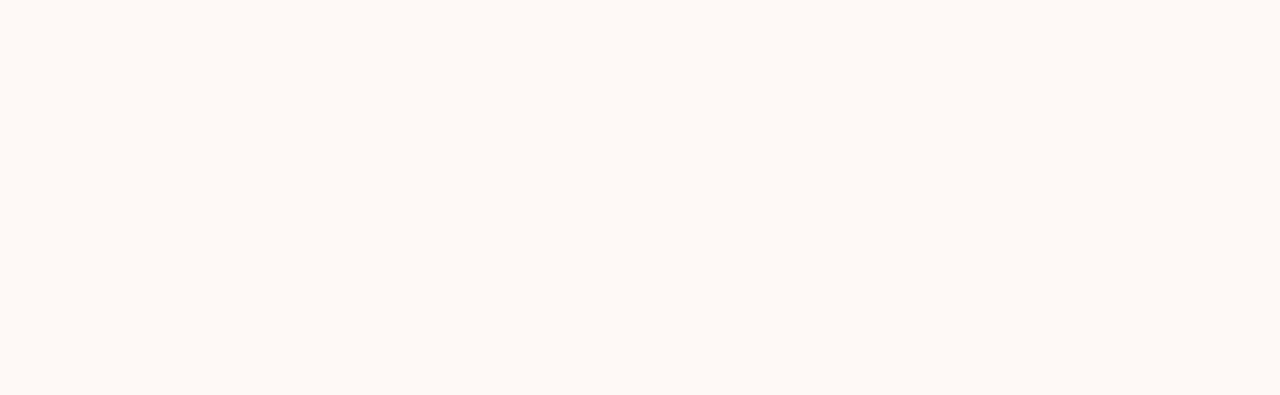
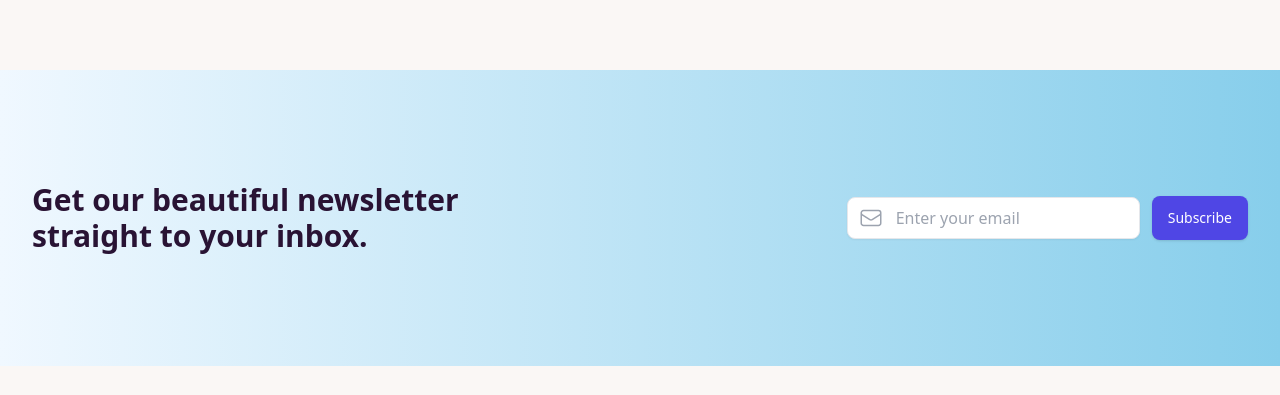
Before and after one commit to antudaa/NextTRIP, a React (Vite) app: page / in a window 1280 px wide. Shown: the part 1208-1603 px from the top of the page. Before the commit the page ends 1246 px from the top, so only its background shows below. Built offline with nearby package versions, Linux system fonts and the light colour scheme.

Commit message:
Implemented Newsletter Section

```diff
--- a/src/Components/NewSletter/NewSletter.jsx
+++ b/src/Components/NewSletter/NewSletter.jsx
@@ -2,9 +2,34 @@
 
 const NewSletter = () => {
     return (
-        <div>
-
-        </div>
+        <section className="py-28 relative my-8">
+            <div className="relative z-10 max-w-screen-xl mx-auto px-4 justify-between items-center gap-12 md:px-8 md:flex">
+                <div className="flex-1 max-w-lg">
+                    <h3 className="text-3xl font-bold">
+                        Get our beautiful newsletter straight to your inbox.
+                    </h3>
+                </div>
+                <div className="flex-1 mt-6 md:mt-0">
+                    <form onSubmit={(e) => e.preventDefault()} className="flex items-center gap-x-3 md:justify-end">
+                        <div className="relative">
+                            <svg className="w-6 h-6 text-gray-400 absolute left-3 inset-y-0 my-auto" xmlns="http://www.w3.org/2000/svg" fill="none" viewBox="0 0 24 24" strokeWidth={1.5} stroke="currentColor">
+                                <path strokeLinecap="round" strokeLinejoin="round" d="M21.75 6.75v10.5a2.25 2.25 0 01-2.25 2.25h-15a2.25 2.25 0 01-2.25-2.25V6.75m19.5 0A2.25 2.25 0 0019.5 4.5h-15a2.25 2.25 0 00-2.25 2.25m19.5 0v.243a2.25 2.25 0 01-1.07 1.916l-7.5 4.615a2.25 2.25 0 01-2.36 0L3.32 8.91a2.25 2.25 0 01-1.07-1.916V6.75" />
+                            </svg>
+                            <input
+                                type="email"
+                                required
+                                placeholder="Enter your email"
+                                className="w-full pl-12 pr-3 py-2 text-gray-500 bg-white outline-none border focus:border-indigo-600 shadow-sm rounded-lg"
+                            />
+                        </div>
+                        <button className="block w-auto py-3 px-4 font-medium text-sm text-center text-white bg-indigo-600 hover:bg-indigo-500 active:bg-indigo-700 active:shadow-none rounded-lg shadow">
+                            Subscribe
+                        </button>
+                    </form>
+                </div>
+            </div>
+            <div className="absolute inset-0 w-full h-full" style={{ background: "linear-gradient(to right, aliceblue , skyblue)" }}></div>
+        </section>
     );
 };
 
```
